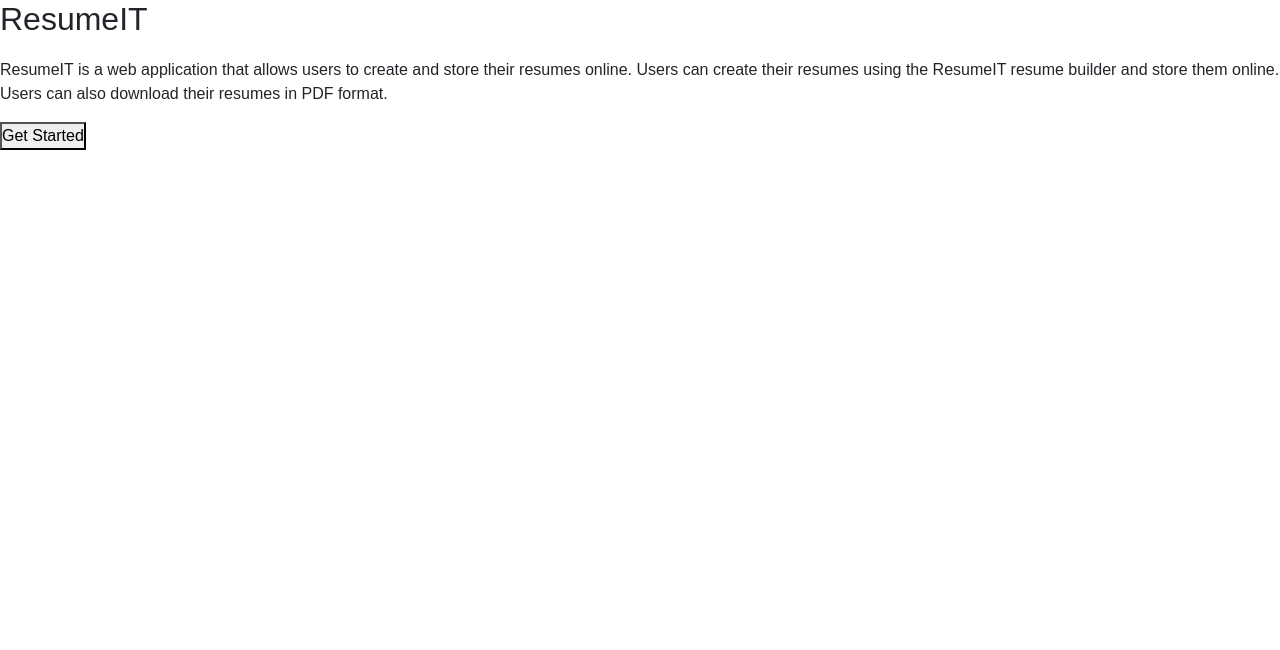
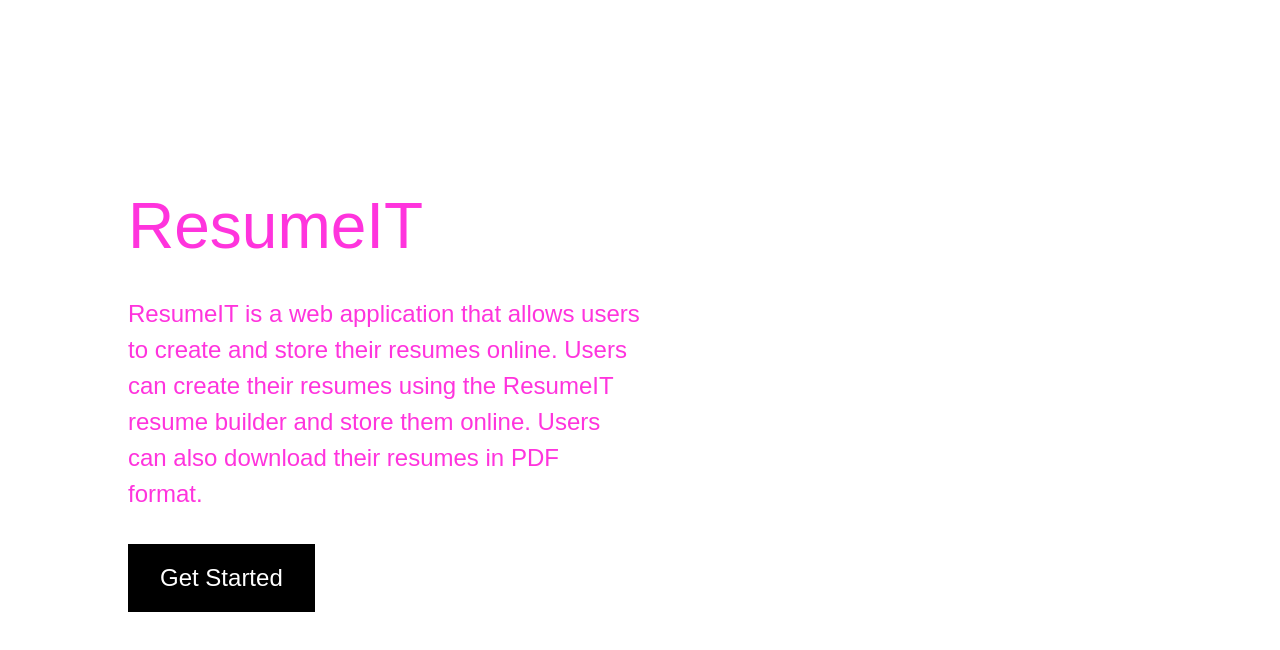
Before and after one commit to MayurBehere/ResumeIt, a React (Create React App) app: page / in a window 1280 px wide. Shown: the top 650 px of the page. Built offline with nearby package versions, Linux system fonts and the light colour scheme.

Commit message:
updated Home Css

```diff
--- a/src/components/Home/Home.css
+++ b/src/components/Home/Home.css
@@ -0,0 +1,47 @@
+.home {
+    /* background-image: url('path/to/hero-image.jpg'); */
+    background-size: cover;
+    background-position: center;
+    height: 100vh;
+    display: flex;
+    justify-content: center;
+    align-items: center;
+}
+
+.home__container {
+    display: flex;
+    justify-content: space-between;
+    align-items: center;
+    width: 80%;
+    max-width: 1200px;
+}
+
+.home__container__left {
+    width: 50%;
+    color: #ff34dd;
+}
+
+.home__container__left h1 {
+    font-size: 4rem;
+    margin-bottom: 2rem;
+}
+
+.home__container__left p {
+    font-size: 1.5rem;
+    margin-bottom: 2rem;
+}
+
+.home__container__left__button {
+    background-color: #000000;
+    color: #ffffff;
+    border: none;
+    padding: 1rem 2rem;
+    font-size: 1.5rem;
+    cursor: pointer;
+    transition: all 0.3s ease-in-out;
+}
+
+.home__container__left__button:hover {
+    background-color: #000;
+    color: #ff00fb;
+}
```
